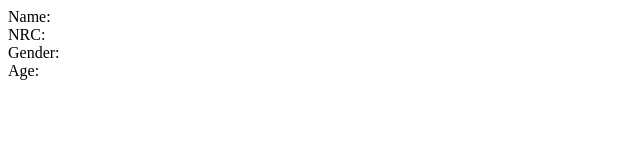
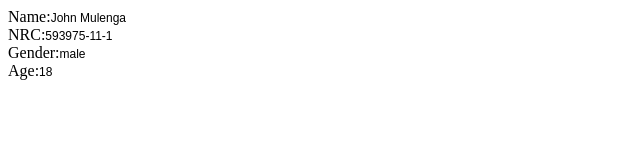
Before and after one commit to maikalange/bit344, a plain HTML site: page index.html in a window 1280 px wide. Shown: the whole page, without its empty margins (0-640 px from the left). Drawn offline with Linux system fonts and the light colour scheme.

Commit message:
Update index.html
Fixed function

```diff
--- a/index.html
+++ b/index.html
@@ -1,9 +1,10 @@
+
 <!DOCTYPE HTML>
 <html>
 <head>
 <title>JSON Tutorial</title>
 <script>
-  var person = {"name":"John Mulenga","nrc":"593975-11-1","gender":"male","age":18;
+  var person = {"name":"John Mulenga","nrc":"593975-11-1","gender":"male","age":18};
   function getPerson(){
       document.getElementById("name").innerHTML = person.name;
       document.getElementById("nrc").innerHTML = person.nrc;
@@ -12,7 +13,7 @@
   }
 </script>
 <style>
-#name,#nrc{
+#name,#nrc,#gender,#age{
   font-family:Arial,Helvetica,Sans-serif;
   font-size:12px;
 }
```
